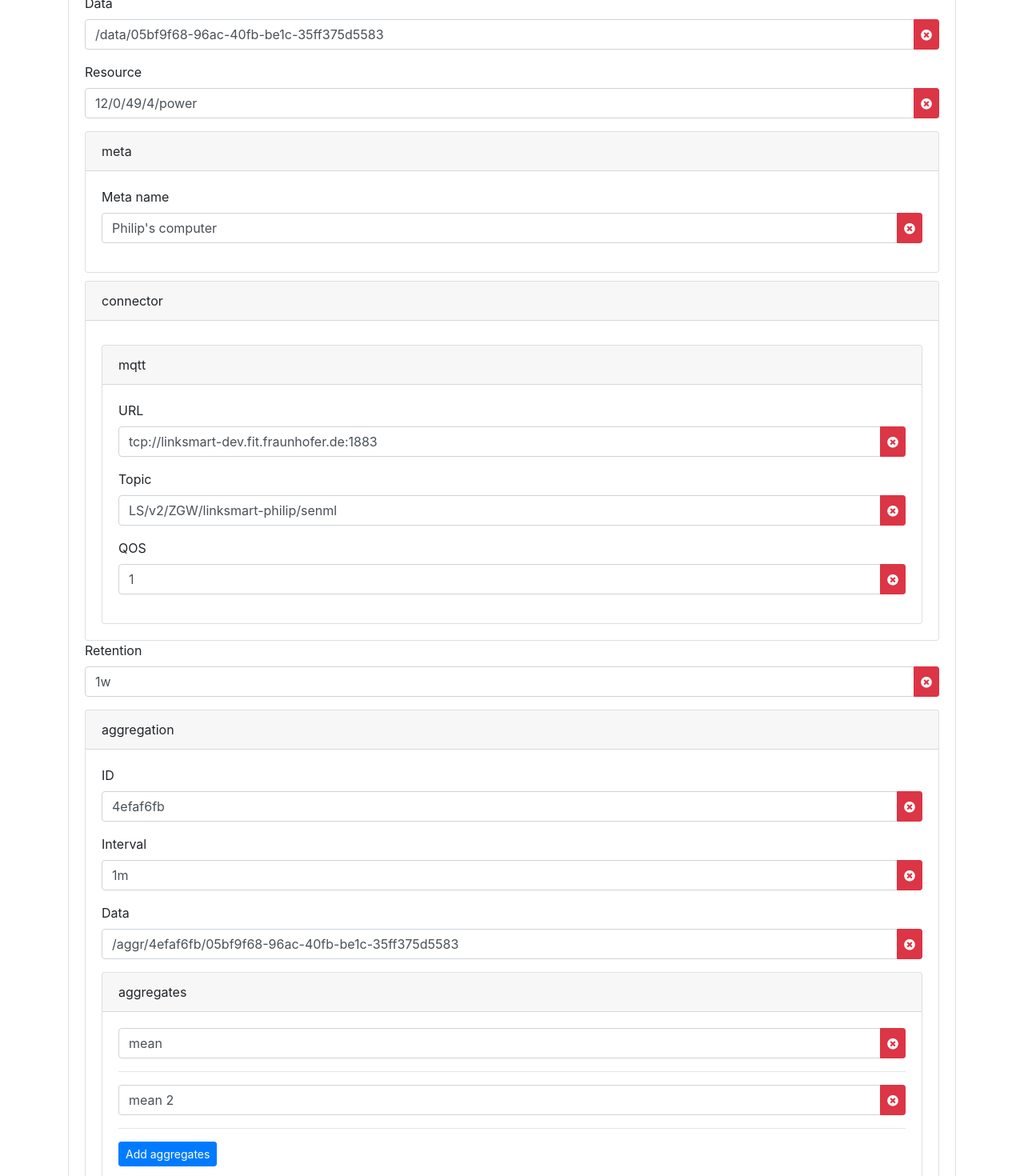
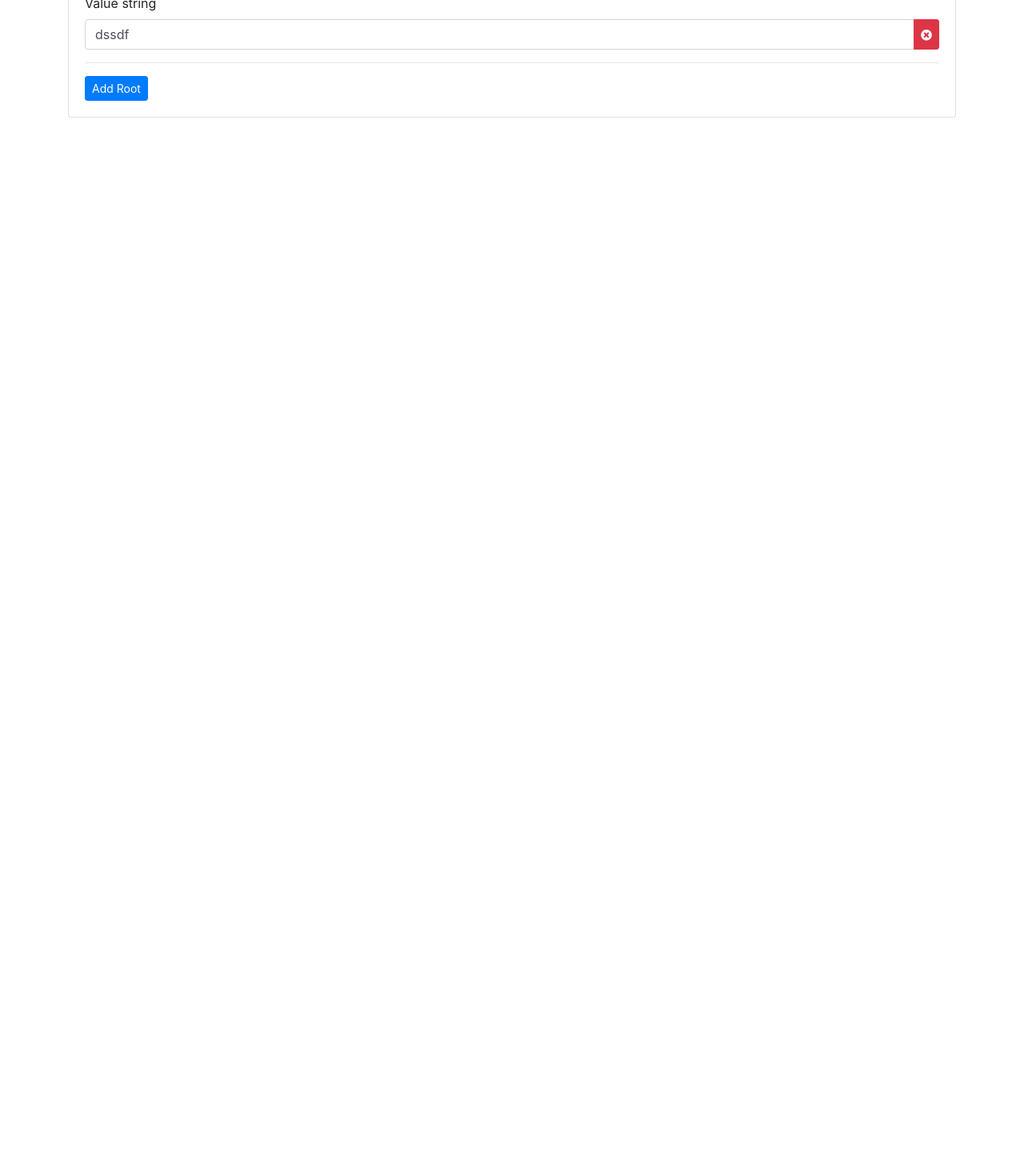
Before and after one commit to rubanraj54/vue-bootstrap4-form-generator, a Vue app: page / in a window 1280 px wide. Shown: the part 260-1730 px from the top of the page at 80% size. After the commit the page ends 800 px from the top, so only its background shows below. Built offline with nearby package versions, Linux system fonts and the light colour scheme.

Commit message:
added defaults value in props

```diff
--- a/src/AppRegistry.vue
+++ b/src/AppRegistry.vue
@@ -84,15 +84,6 @@
                             "default mean"
                         ],
                         "retention": "default retention"
-                    },
-                    {
-                        "id": "default 4efaf6fb",
-                        "interval": "default  1m",
-                        "data": "default  /aggr/4efaf6fb/05bf9f68-96ac-40fb-be1c-35ff375d5583",
-                        "aggregates": [
-                            "default mean"
-                        ],
-                        "retention": "default "
                     }],
                     "type": "default  float",
                     "format": "default application/senml+json"
--- a/src/AppTest.vue
+++ b/src/AppTest.vue
@@ -1,7 +1,7 @@
 <template>
     <div id="app">
         <div class="container">
-            <vue-bootstrap4-form-generator :model="model" :schema="schema">
+            <vue-bootstrap4-form-generator :defaults="defaults" :model="model" :schema="schema">
             </vue-bootstrap4-form-generator>
         </div>
     </div>
@@ -19,6 +19,13 @@
                     "vb": 23,
                     "vs": "dssdf"
                 }],
+                defaults: [
+                    {
+                        "bn": "default name",
+                        "vb": 0,
+                        "vs": "default string"
+                    }
+                ],
                 schema: {
                     // name: "users",
                     type: "Array",
--- a/src/components/VueBootstrap4FormGenerator.vue
+++ b/src/components/VueBootstrap4FormGenerator.vue
@@ -12,13 +12,13 @@
                             {{element.name}}
                         </div>
                         <div class="card-body">
-                            <vue-bootstrap4-form-generator :parentType="schema.type" :model="model[element.name]" :schema="element" :parentElementName="element.name" @update-value="updateValue" @remove-index="removeIndex"/>
+                            <vue-bootstrap4-form-generator :defaults="defaults[element.name]" :parentType="schema.type" :model="model[element.name]" :schema="element" :parentElementName="element.name" @update-value="updateValue" @remove-index="removeIndex"/>
                         </div>
                     </div>
                 </template>
 
                 <template v-else-if="element.type === 'Array'">
-                    <vue-bootstrap4-form-generator :parentType="schema.type" :model="model[element.name]" :schema="element" :parentElementName="element.name" @update-value="updateValue" @remove-index="removeIndex" />
+                    <vue-bootstrap4-form-generator :defaults="defaults[element.name][0]" :parentType="schema.type" :model="model[element.name]" :schema="element" :parentElementName="element.name" @update-value="updateValue" @remove-index="removeIndex" />
                 </template>
             </div>
         </template>
@@ -30,7 +30,7 @@
                 </div>
                 <div class="card-body">
                     <div v-for="(value, key, index) in model" :key="index">
-                        <vue-bootstrap4-form-generator :parentElementIndex="key" :model="value" :parentElementName="parentElementName" :schema="schema.schema" :parentType="schema.type" @update-value="updateValue" @remove-index="removeIndex" />
+                        <vue-bootstrap4-form-generator :defaults="defaults" :parentElementIndex="key" :model="value" :parentElementName="parentElementName" :schema="schema.schema" :parentType="schema.type" @update-value="updateValue" @remove-index="removeIndex" />
                         <hr>
                     </div>
                     <button type="button" class="btn btn-sm btn-primary" @click="addModel()">Add {{parentElementName}}</button>
@@ -71,7 +71,7 @@ export default {
             }
         },
         defaults: {
-            type: Object,
+            type: Object | Array | String | Number | Boolean,
             default: function () {
                 return {}
             }
@@ -127,7 +127,7 @@ export default {
             }
         },
         addModel() {
-            let model = _.cloneDeep(this.model[0]);
+            let model = _.cloneDeep(this.defaults);
             this.model.push(model);
         },
         // removeModel(index) {
--- a/src/main.js
+++ b/src/main.js
@@ -13,17 +13,17 @@ Vue.config.productionTip = false
 //   components: { App },
 //   template: '<App/>'
 // })
+new Vue({
+    el: '#app',
+    components: {
+        AppTest
+    },
+    template: '<AppTest/>'
+})
 // new Vue({
 //     el: '#app',
 //     components: {
-//         AppTest
+//         AppRegistry
 //     },
-//     template: '<AppTest/>'
+//     template: '<AppRegistry/>'
 // })
-new Vue({
-    el: '#app',
-    components: {
-        AppRegistry
-    },
-    template: '<AppRegistry/>'
-})
```
